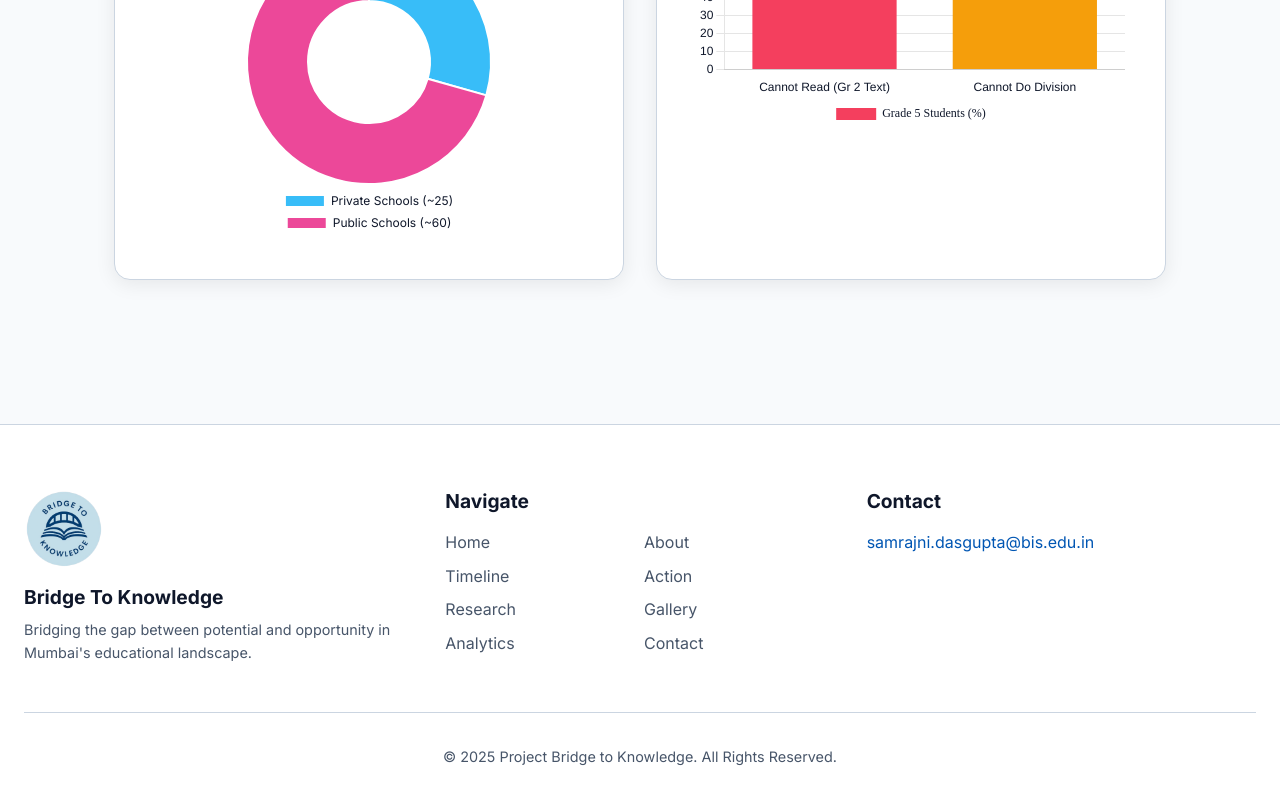
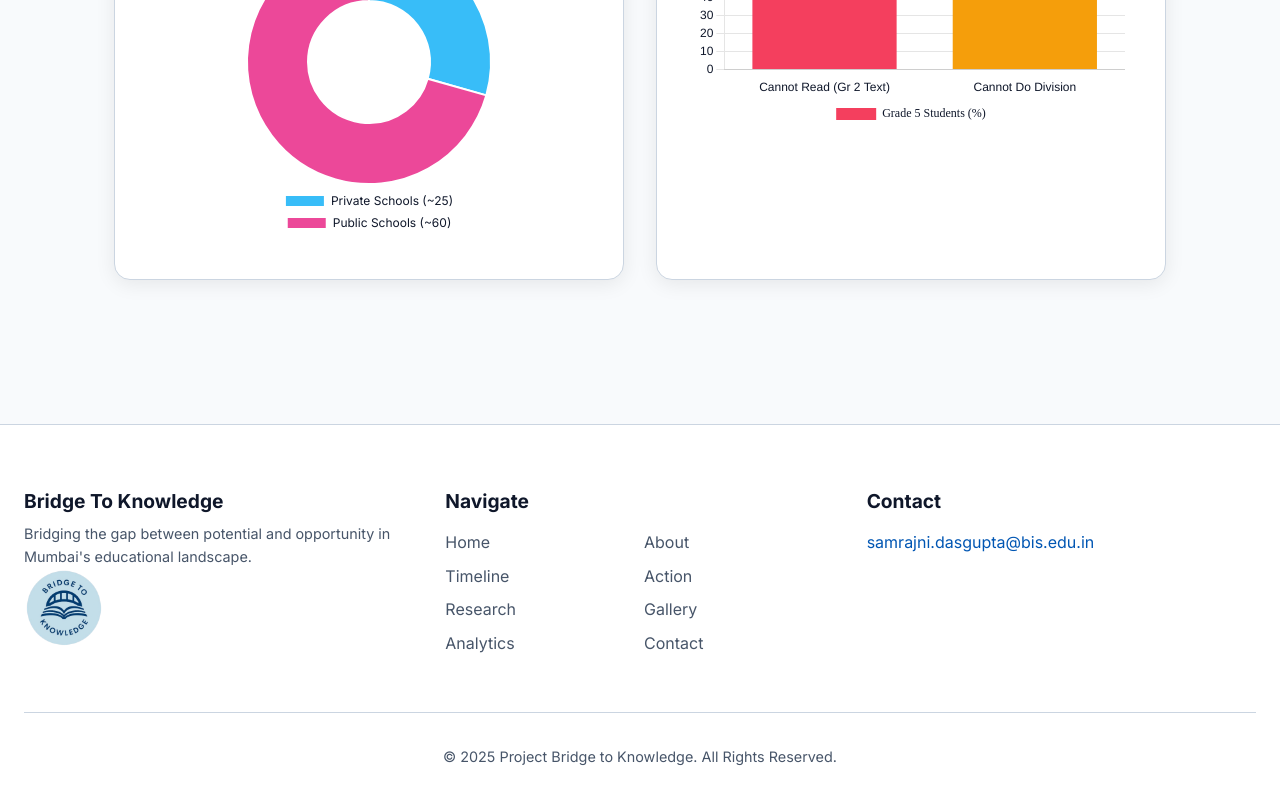
Before and after one commit to Ali-bis/BridgeToKnowledgetest, a React (Vite) app: page /analytics in a window 1280 px wide. Shown: the part 984-1784 px from the top of the page. Built offline with nearby package versions, Linux system fonts and the light colour scheme.

Commit message:
Update Footer.jsx

```diff
--- a/src/components/Footer.jsx
+++ b/src/components/Footer.jsx
@@ -8,15 +8,16 @@ const Footer = () => {
         {/* Column 1: Logo & Brand */}
         <div>
           {/* ADDED LOGO */}
+
+          <h4 style={{ margin: '0 0 0.5rem 0' }}>Bridge To Knowledge</h4>
+          <p style={{ fontSize: '0.9rem', color: 'var(--text-muted)' }}>
+            Bridging the gap between potential and opportunity in Mumbai's educational landscape.
+          </p>
           <img
             src="/images/logo.png"
             alt="Logo"
             style={{ width: '80px', marginBottom: '1rem', display: 'block' }}
           />
-          <h4 style={{ margin: '0 0 0.5rem 0' }}>Bridge To Knowledge</h4>
-          <p style={{ fontSize: '0.9rem', color: 'var(--text-muted)' }}>
-            Bridging the gap between potential and opportunity in Mumbai's educational landscape.
-          </p>
         </div>
 
         {/* Column 2: Links */}
```
